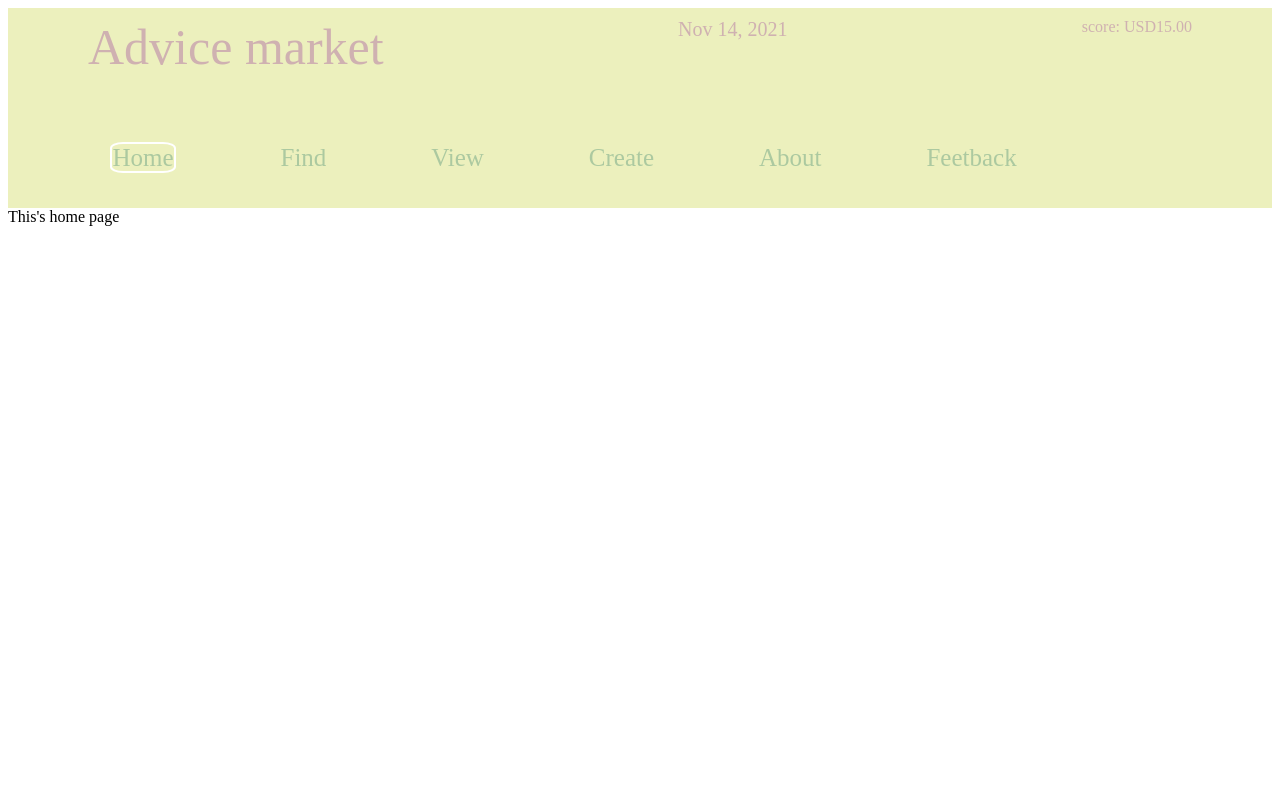
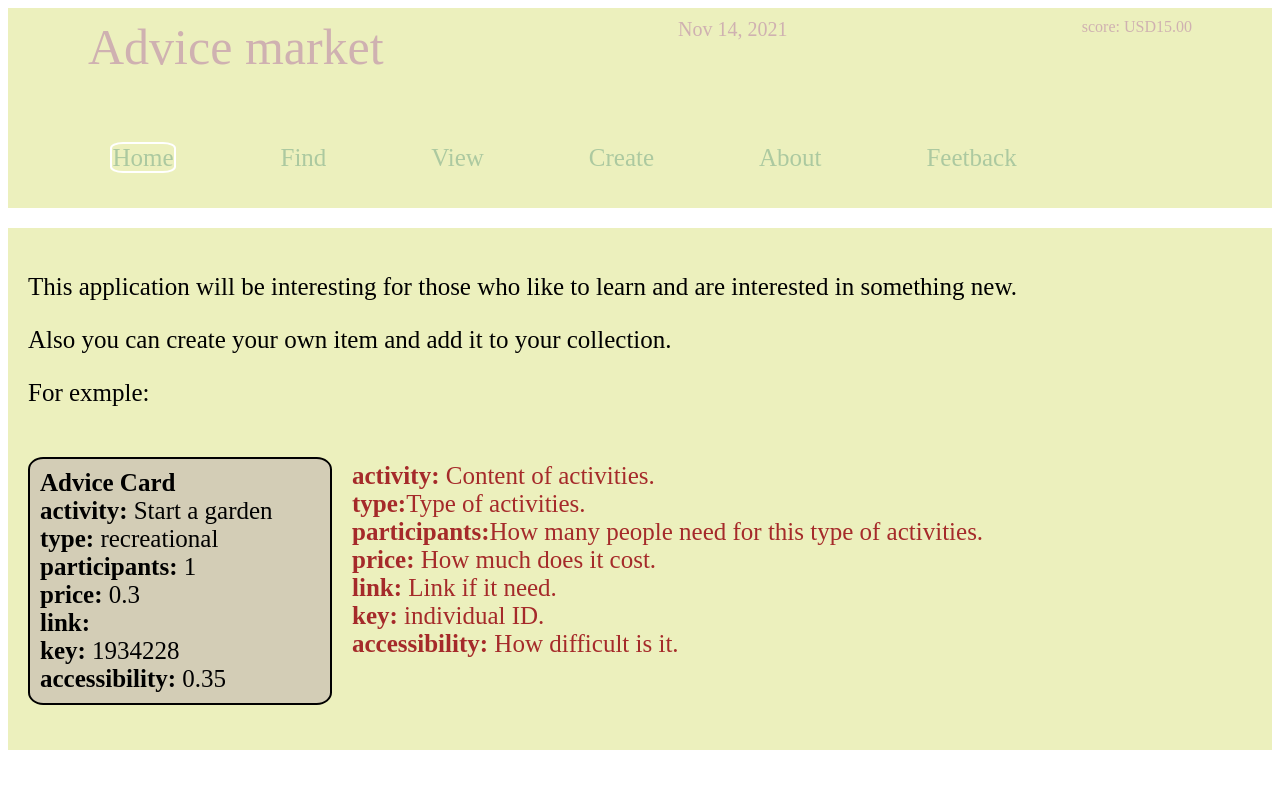
Before and after one commit to webjsworker/Aliaksei_Yudziankou_tasks, an Angular app in the folder my-project/: page / in a window 1280 px wide. Shown: the top 788 px of the page. Built offline with nearby package versions, Linux system fonts and the light colour scheme.

Commit message:
reafactor: homeComponet, aboutComponet

```diff
--- a/my-project/src/app/about/about.component.html
+++ b/my-project/src/app/about/about.component.html
@@ -11,16 +11,18 @@
         <li>ng Style</li>
         <li>FormsModule и директива NgModel</li>
         <li>Service provide date to componets</li>
+        <li>Add text for Home page.</li>
+        <li>Form for creating new card</li>
+        <li>Provide date from component to servece</li>
         <li></li>
     </ul>
     <ul> <h3>future goals</h3>
-        <li>Provide date from component to servece</li>
+        <li>Deploy app Heroku/github</li>
         <li>LocalStorage</li>
         <li>Two-way binding</li>
         <li>Pre-loader between finding components</li>
         <li>Add style for advice card</li>
-        <li>Form for creating new card</li>
         <li>Add someshing to Home page. Image, text</li>
-
-    </ul>
+        <li></li>
+      </ul>
 </div>
--- a/my-project/src/app/about/about.component.scss
+++ b/my-project/src/app/about/about.component.scss
@@ -1,5 +1,5 @@
 .about{
-    height: 500px;
+    height: auto;
     background-color: rgb(236, 240, 189);
     font-size: 25px;
 }
--- a/my-project/src/app/home/home.component.html
+++ b/my-project/src/app/home/home.component.html
@@ -1 +1,39 @@
-<div>This's home page</div>
+
+<div class="home">
+<p>This application will be interesting for those who like to learn and are interested in something new.</p>
+<p>Also you can create your own item and add it to your collection.</p>
+<p>For exmple:</p>
+<div class="home__example">
+  <ul>
+     <span>Advice Card</span>
+    <li> <span>activity:</span> Start a garden</li>
+    <li><span>type:</span> recreational</li>
+    <li><span>participants:</span> 1</li>
+    <li><span>price:</span> 0.3</li>
+    <li><span>link:</span> </li>
+    <li><span>key:</span> 1934228</li>
+    <li><span>accessibility:</span> 0.35</li>
+</ul>
+<div>
+    <li> <span>activity:</span> Content of activities.</li>
+    <li><span>type:</span>Type of activities.</li>
+    <li><span>participants:</span>How many people need for this type of activities.</li>
+    <li><span>price:</span> How much does it cost. </li>
+    <li><span>link:</span> Link if it need. </li>
+    <li><span>key:</span> individual ID.</li>
+    <li><span>accessibility:</span> How difficult is it. </li>
+
+</div>
+</div>
+
+</div>
+<!-- export class Advice {
+    constructor(public activity: string,
+      public type: string,
+      public participants: number,
+      public price: number,
+      public link: string,
+      public key: string,
+      public accessibility: number) { }
+  }
+ -->
--- a/my-project/src/app/home/home.component.scss
+++ b/my-project/src/app/home/home.component.scss
@@ -0,0 +1,32 @@
+.home{
+    margin-top: 20px;
+background-color: rgb(236, 240, 189);
+font-size: 25px;
+padding: 20px;
+
+&__example{
+    display: flex;
+    flex-wrap: wrap;
+    justify-content: flex-start;
+
+    div {
+        margin-top: 10px;
+        padding: 20px;
+        color: brown;
+    }
+}
+
+ul{
+    padding: 10px;
+    background-color: rgba(201, 192, 180, 0.705);
+    width: 280px;
+    border: 2px solid;
+    border-radius: 5%;
+}
+li{
+    list-style-type: none;
+}
+span{
+    font-weight: 700;
+}
+}
```
